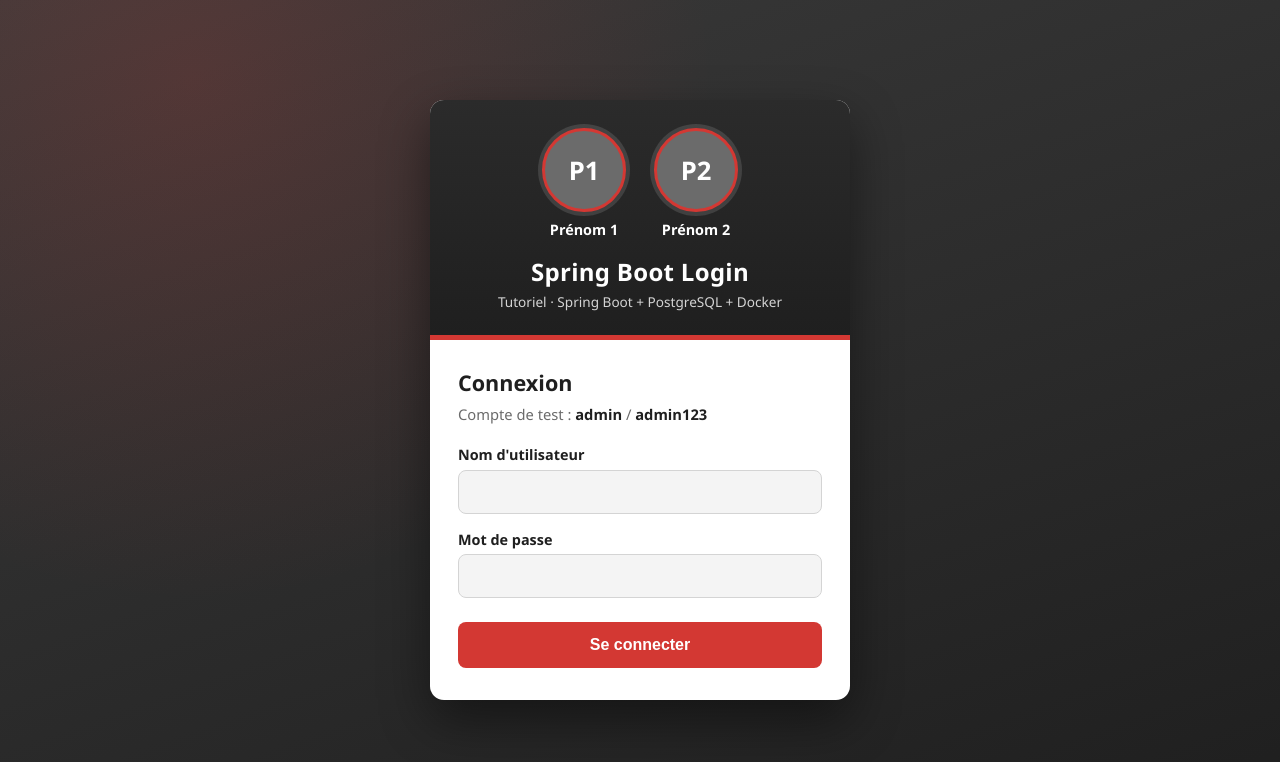
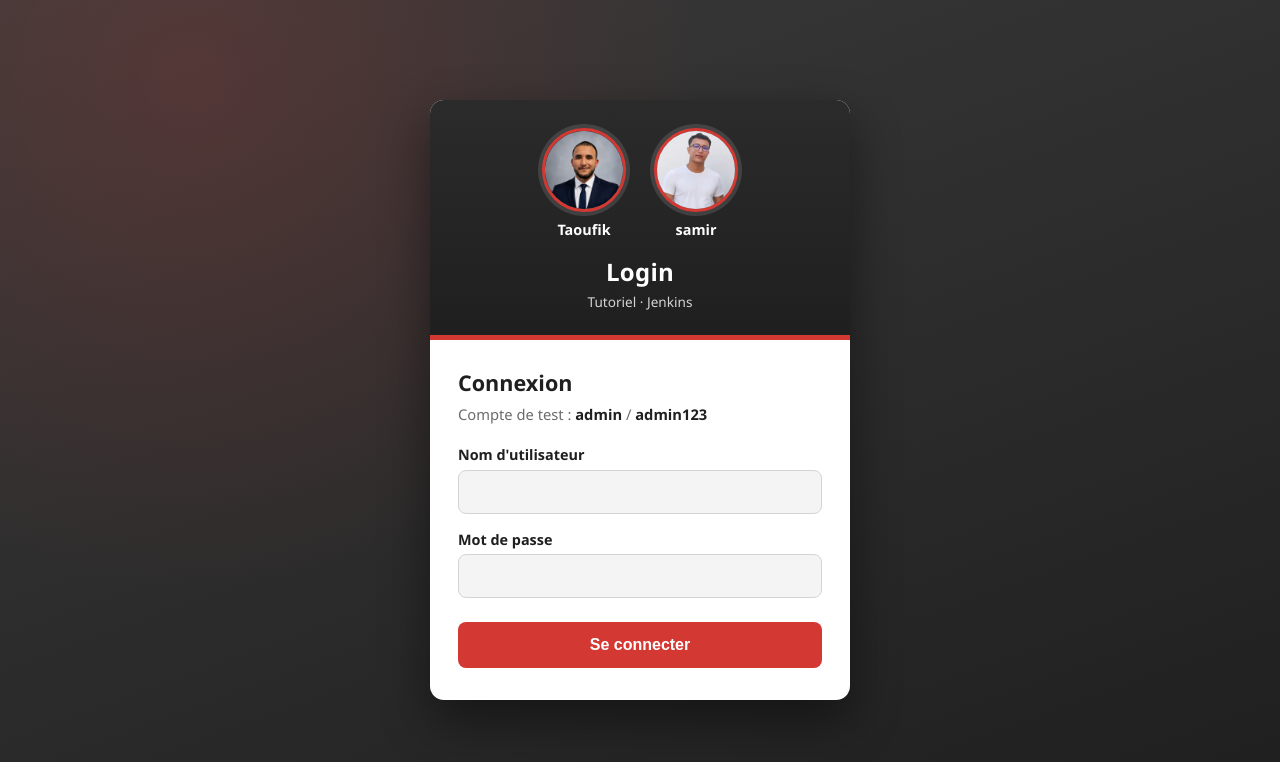
Before and after one commit to samir-ouhmmou/spring-boot-jenkins-tutorial-by-samir, a plain HTML site: page frontend/index.html in a window 1280 px wide. Drawn offline with Linux system fonts and the light colour scheme.

Commit message:
images and env

```diff
--- a/frontend/index.html
+++ b/frontend/index.html
@@ -15,22 +15,22 @@
         <figure class="member">
           <!-- Remplace img/membre1.jpg par ta photo -->
           <div class="avatar" data-initials="P1">
-            <img src="img/membre1.jpg" alt="Photo de Prénom 1" onerror="this.remove()">
+            <img src="/taoufik.jpeg" alt="Photo de taoufik" onerror="this.remove()">
           </div>
-          <figcaption>Prénom 1</figcaption>
+          <figcaption>Taoufik</figcaption>
         </figure>
 
         <figure class="member">
           <!-- Remplace img/membre2.jpg par la photo de ton binôme -->
           <div class="avatar" data-initials="P2">
-            <img src="img/membre2.jpg" alt="Photo de Prénom 2" onerror="this.remove()">
+            <img src="/samir.jpeg" alt="Photo de samir" onerror="this.remove()">
           </div>
-          <figcaption>Prénom 2</figcaption>
+          <figcaption>samir</figcaption>
         </figure>
       </div>
 
-      <h1>Spring Boot Login</h1>
-      <p class="subtitle">Tutoriel · Spring Boot + PostgreSQL + Docker</p>
+      <h1>Login</h1>
+      <p class="subtitle">Tutoriel · Jenkins</p>
     </header>
 
     <div class="card-body">
```
Also changed, not shown: frontend/samir.jpeg (added), frontend/taoufik.jpeg (added), 2 other files.
